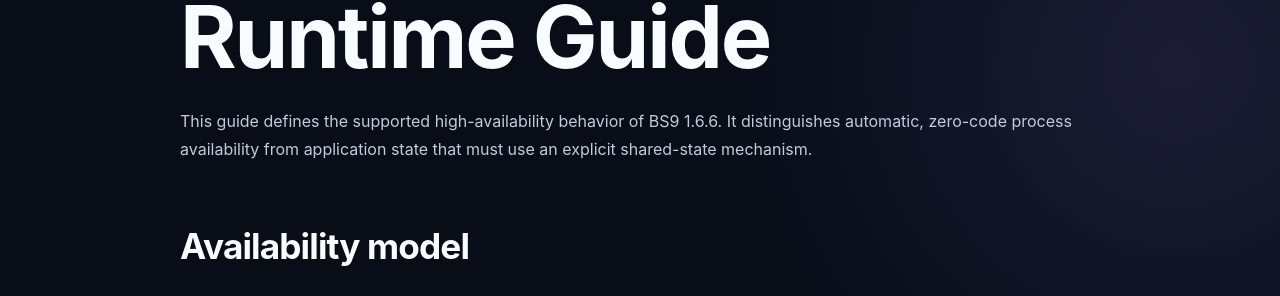
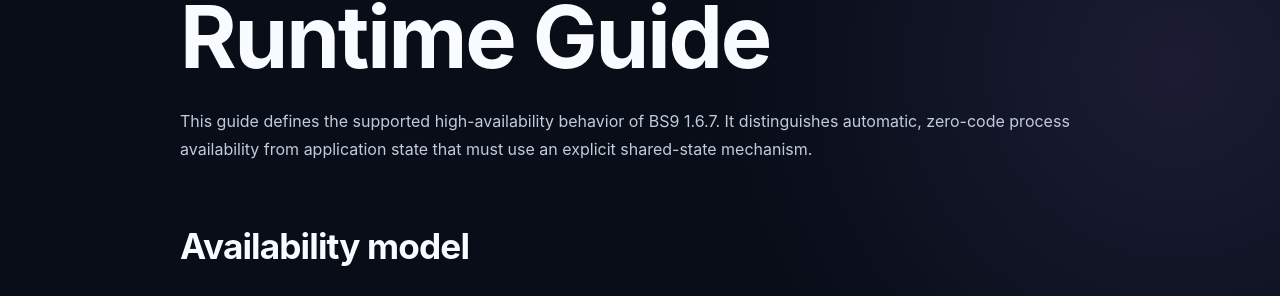
Before and after one commit to xarhang/bs9, a Jekyll site: the page built from HA_RUNTIME.md, in a window 1280 px wide and 900 px high. Shown: the part 255-551 px from the top of the window. Built offline with Jekyll 4.4.1, drawn with Linux system fonts in a browser that asks for light colours.

```diff
--- a/HA_RUNTIME.md
+++ b/HA_RUNTIME.md
@@ -7,7 +7,7 @@ permalink: /high-availability/
 
 # High-Availability Runtime Guide
 
-This guide defines the supported high-availability behavior of BS9 1.6.6. It distinguishes automatic, zero-code process availability from application state that must use an explicit shared-state mechanism.
+This guide defines the supported high-availability behavior of BS9 1.6.7. It distinguishes automatic, zero-code process availability from application state that must use an explicit shared-state mechanism.
 
 ## Availability model
 
```
Also changed, not shown: API.md (+3 -3 lines), COMMANDS.md (+1 -1 lines), index.md (+1 -1 lines).
